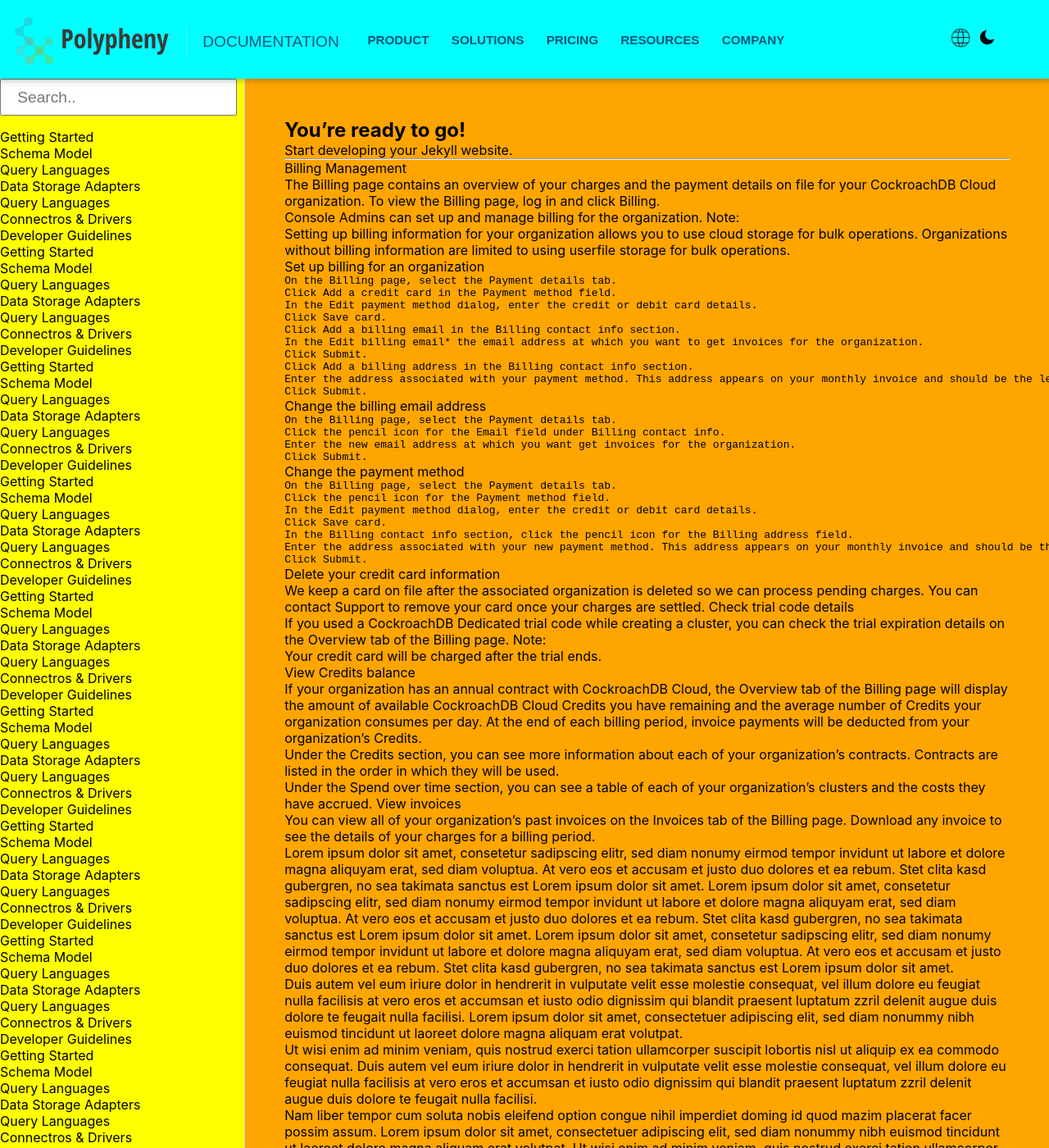
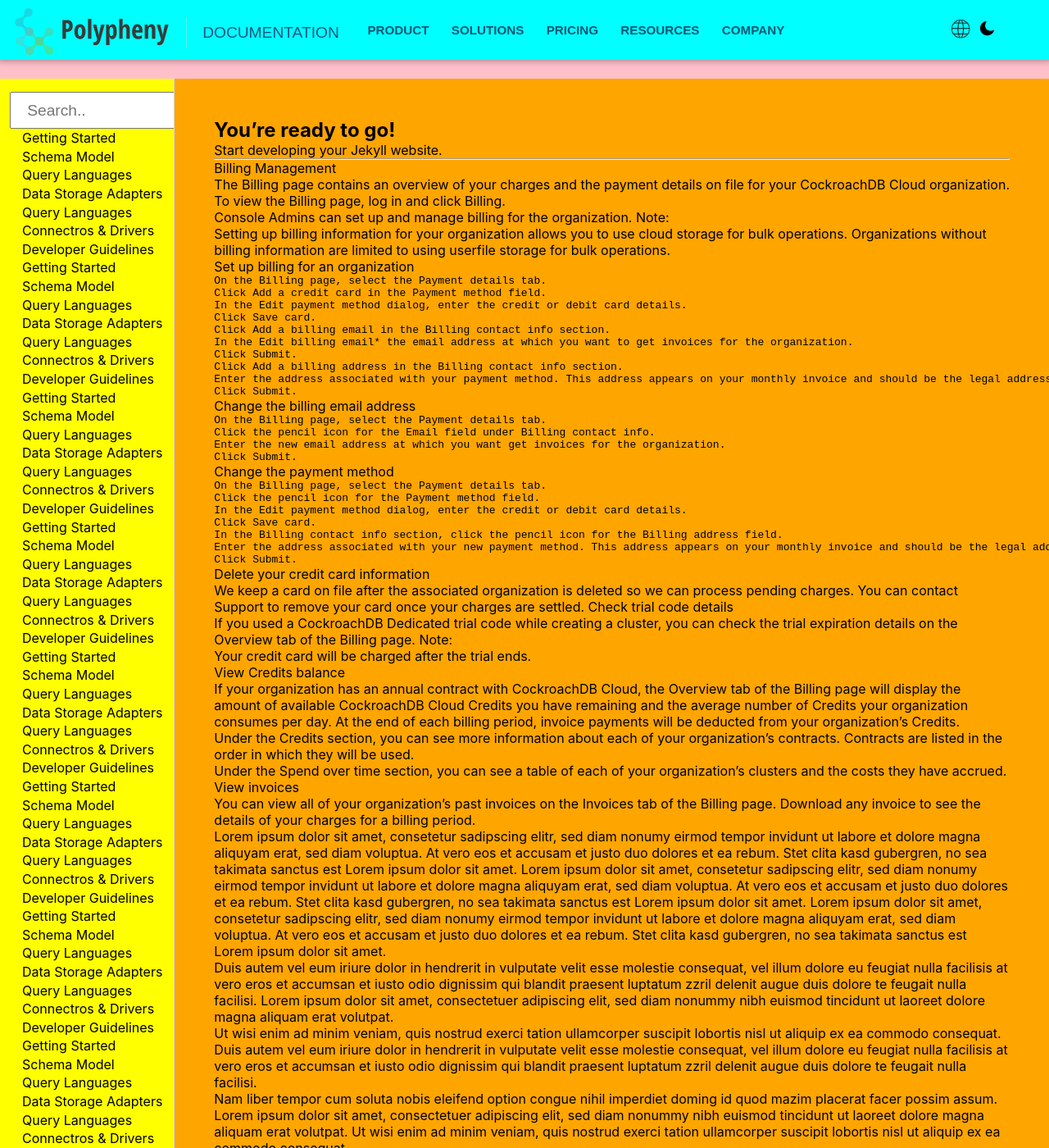
Before and after one commit to hennlo/docs, a Jekyll site: the page built from index.md, in a window 1280 px wide and 1400 px high. Shown: the whole window at 82% size. Built offline with Jekyll 4.4.1, drawn with Linux system fonts in a browser that asks for light colours; some of the changed text lies outside the part shown.

Commit message:
added scrollable sidebar

```diff
--- a/_includes/sidebar.html
+++ b/_includes/sidebar.html
@@ -1,10 +1,11 @@
 <!-- Side navigation -->
 <nav id="sidebarMenu">
-    <div class="sidebar-wrapper position-fixed">
-        <div id="searchbox" class="column">
+    <div class="sidebar-wrapper col-sidebar">
+        <div class="col-sidebar-content">
+            <div id="searchbox" class="">
                 <input type="text" placeholder="Search..">
             </div>
-        <div class="sidebar column">
+            <div class="sidebar">
                 <a href="#">Getting Started</a>
                 <a href="#">Schema Model</a>
                 <a href="#">Query Languages</a>
@@ -61,13 +62,10 @@
                 <a href="#">Query Languages</a>
                 <a href="#">Connectros & Drivers</a>
                 <a href="#">Developer Guidelines</a>
-            <a href="#">Getting Started</a>
-            <a href="#">Schema Model</a>
-            <a href="#">Query Languages</a>
-            <a href="#">Data Storage Adapters</a>
-            <a href="#">Query Languages</a>
-            <a href="#">Connectros & Drivers</a>
-            <a href="#">Developer Guidelines</a>
+
             </div>
+            <div class="stiky-spacer">
+            </div>
+        <div>
     </div>
 </nav>
--- a/_layouts/default.html
+++ b/_layouts/default.html
@@ -3,10 +3,11 @@
   {% include head.html %}
 
   <body>
+    {% include header.html %}
     <div class="container">
-      {% include header.html %}
 
-      <div id=mid-area>
+
+      <div id="maincontent" class="row">
         {% include sidebar.html %}
 
 
--- a/_sass/main.scss
+++ b/_sass/main.scss
@@ -17,6 +17,7 @@ body {
   color: $bodyColor;
   font-family: $bodyFont;
 
+  height: 100%;
 }
 
 /* Remove formatting from links*/
@@ -33,28 +34,34 @@ main {
   padding: 3em;
   overflow-x: hidden;  // Make parent container non-scrolable
   width: 100%; // Content Page is always filled
+
+  flex: 0 0 83.3333333333%;
+  max-width: 83.3333333333%;
 }
 
 .container {
-  display: flex;
-  flex-direction: column;
-  overflow: hidden;  // Make parent container non-scrolable
-  margin: 0px;  /* removes default style */
-  display: flex;  /* enables flex content for its children */
+  //display: flex; /* enables flex content for its children */
+  //flex-direction: column;
+  //overflow: hidden;  // Make parent container non-scrolable
+  //margin: 0px;  /* removes default style */
   background-color: pink;
-}
+  width:100%;
+  padding-right: 12px;
+  padding-left: 12px;
+  margin-right: auto;
+  margin-left: auto;
+  }
 
 
-#mid-area {
-  display: flex;
-  flex-direction: row;
+#maincontent {
+  padding-top: 6em;
   position: relative;
-  margin-top: 6em;
+  //margin-top: 6em;
 }
 
 
 #header {
-  height: 6em;
+  //height: 6em;
   width: 100%;
   background-color: aqua;
 
@@ -171,28 +178,75 @@ a.navbar-item:hover::before {
 }
 
 
+.row {
+  display: flex;
+  flex-wrap: wrap;
+  margin-right: -12px;
+  margin-left: -12px;
+}
+
+
 ul {
   display: flex;
   list-style: none;
 }
 
+
+/**
+**
+  SIDEBAR NAVIGATION
+**
+**/
+
 #sidebarMenu{
-  flex-grow: 1;
-  overflow-y: scroll;
+  display: block !important;
+  padding-right: 0 !important;
+  padding-top: 1rem !important;
+  border-right: 1px solid#D5D8DC;
+
+  flex: 0 0 16.6666666667%;
+  max-width: 16.6666666667%;
+
+  position: relative;
+  width: 100%;
+  padding-left: 12px;
+
 
   background-color: yellow;
-  width: 25em;
   z-index: 999;
 
-  border-right: 1px solid#D5D8DC;
 
+  flex: 0 0 16.6666666667%;
+  max-width: 16.6666666667%;
+  position: relative;
 }
 
+/*
+#sidebar-wrapper{
 
-.sidebar-wrapper{
+  display: flex;
+  flex-flow: column;
+  height: 100%;
 
+}*/
+
+.col-sidebar {
+  display: flex;
+  flex-flow: column;
+  height: 100%;
 }
 
+.col-sidebar .col-sidebar-content {
+  flex: 0 1 auto;
+}
+
+.col-sidebar-content {
+  top: 118px;
+  max-height: calc(100vh - 50px);
+  overflow-y: scroll;
+  position: sticky;
+  top: 0;
+}
 
 /* Style the search box inside the navigation bar*/
 #searchbox input[type=text] {
@@ -205,24 +259,43 @@ ul {
 }
 
 .sidebar{
-  padding-top: 1em;
+  width: 100%;
+  padding: 10px 0 5px 15px;
+  padding-top: 10px;
+  display: flex;
+  flex-direction: column;
+  font-size: 16px;
+  font-weight: normal;
+  padding-top: 0 !important;
+  flex-wrap: wrap;
+
+  margin-bottom: 0;
+  list-style: none;
+  line-height: 22.6px;
+
 }
+
+.col-sidebar .stiky-spacer {
+  flex: 1 1 auto;
+}
+
+/* Utilities*/
 
 .position-fixed {
   position: fixed !important;
 }
 
+
 .site-footer{
   background-color:gray;
 
-  flex-shrink: 1;
+  flex: 1 1 auto;
   display: flex;
   flex-direction: column;
   justify-content: space-between;
   align-items: center;
-  z-index: 1; // Always show on front
+  z-index: 0; // Always show on front
 
-  position: relative;
 }
 
 // Socials Sytling
```
Also changed, not shown: other parts of _layouts/default.html (+1 -1 lines). Lines whose indentation alone changed are shown as unchanged.
